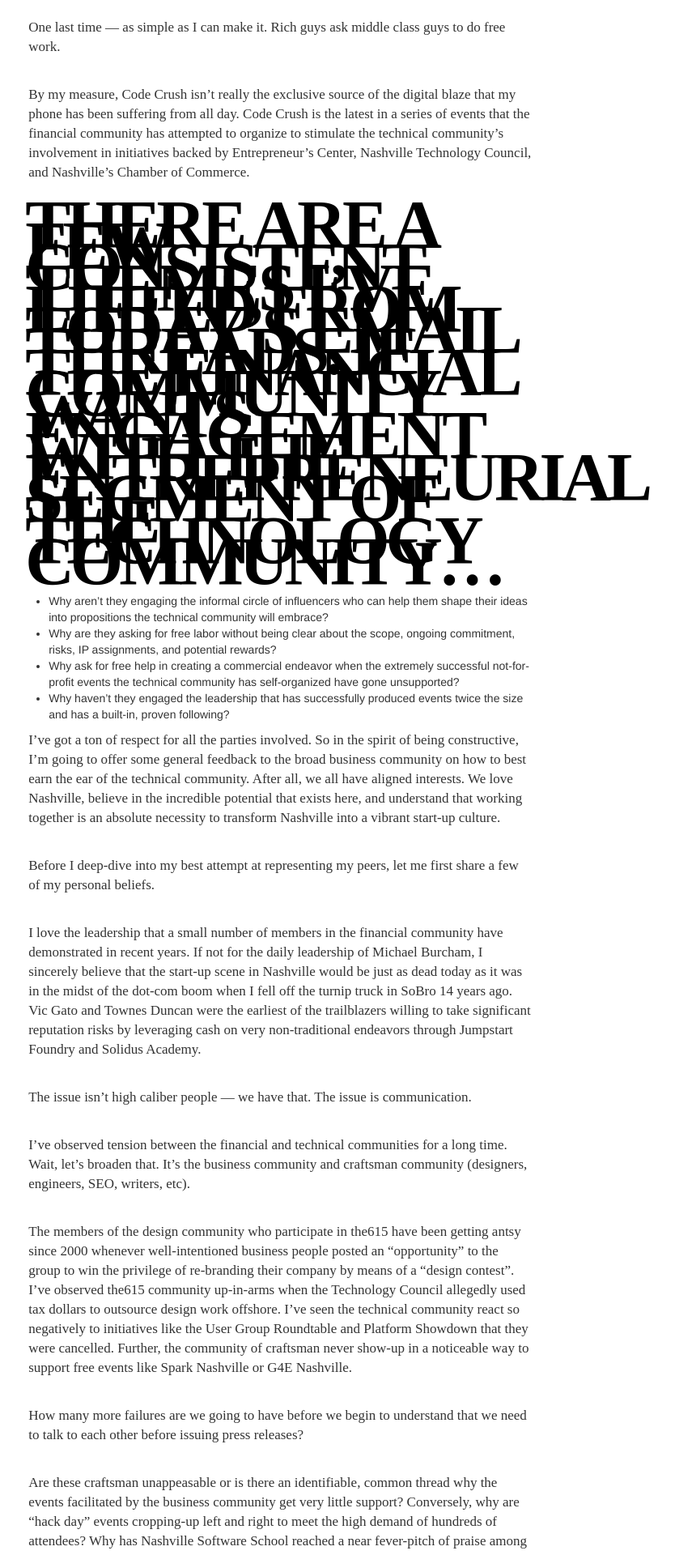
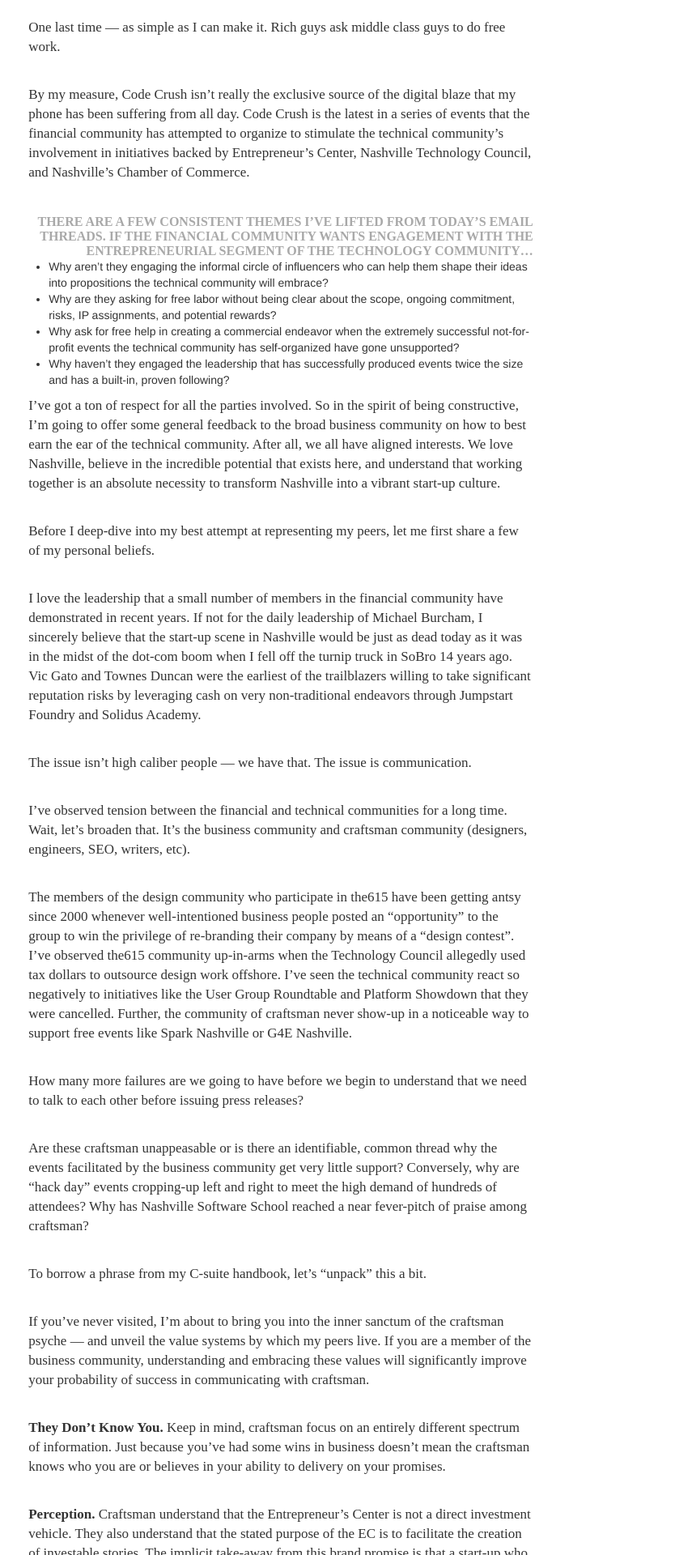
Before and after one commit to wovchko/inklings, a Jekyll site: the page built from _posts/2013-03-07-why-code-crush-may-not-involve-coders-coding-or-crushing.md, in a window 1280 px wide. Shown: the part 1210-3130 px from the top of the page at 81% size, without its empty margins (293-1127 px from the left). Built offline with Jekyll 4.4.1, drawn with Linux system fonts in a browser that asks for light colours; Markdown is read by kramdown in place of the engine named in the settings.

Commit message:
latest article

```diff
--- a/_posts/2013-03-07-why-code-crush-may-not-involve-coders-coding-or-crushing.md
+++ b/_posts/2013-03-07-why-code-crush-may-not-involve-coders-coding-or-crushing.md
@@ -22,7 +22,7 @@
 
 By my measure, Code Crush isn’t really the exclusive source of the digital blaze that my phone has been suffering from all day.  Code Crush is the latest in a series of events that the financial community has attempted to organize to stimulate the technical community’s involvement in initiatives backed by Entrepreneur's Center, Nashville Technology Council, and Nashville’s Chamber of Commerce.
 
-## There are a few consistent themes I’ve lifted from today’s email threads.  If the financial community wants engagement with the entrepreneurial segment of the technology community...
+# There are a few consistent themes I’ve lifted from today’s email threads.  If the financial community wants engagement with the entrepreneurial segment of the technology community...
 - Why aren’t they engaging the informal circle of influencers who can help them shape their ideas into propositions the technical community will embrace?
 - Why are they asking for free labor without being clear about the scope, ongoing commitment, risks, IP assignments, and potential rewards?
 - Why ask for free help in creating a commercial endeavor when the extremely successful not-for-profit events the technical community has self-organized have gone unsupported?
@@ -77,7 +77,7 @@
 
 __Stop Backing Horrible Ideas.__  This one is important.  Craftsman are paying attention to the money that the finance community is putting into start-ups.  Seriously, 90% would still be horrible ideas if they were executed flawlessly.  It would be good to include actual product developers and marketers in the selection of companies who get selected into local incubation programs.
 
-## In conclusion, I’m recommending a number of calls to action for my respected colleagues in the finance community who are seeking to align great ideas with great craftsman:
+# In conclusion, I’m recommending a number of calls to action for my respected colleagues in the finance community who are seeking to align great ideas with great craftsman:
 - Let’s get serious about communicating with one another.
 - Understand who the community leaders are and engage them
 - Support the organic efforts of craftsman instead of creating something new
```
